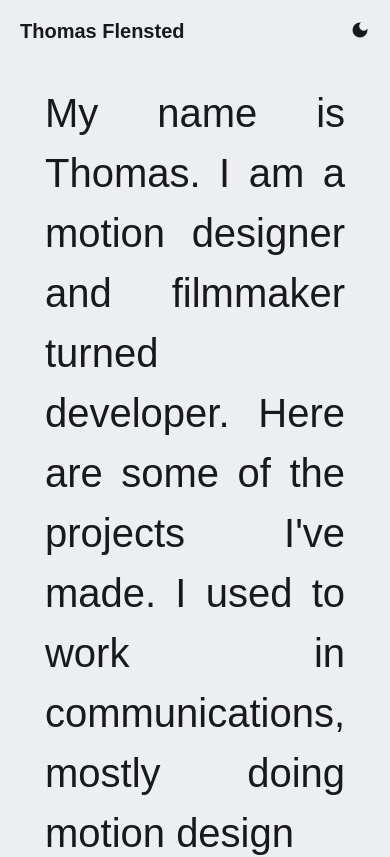
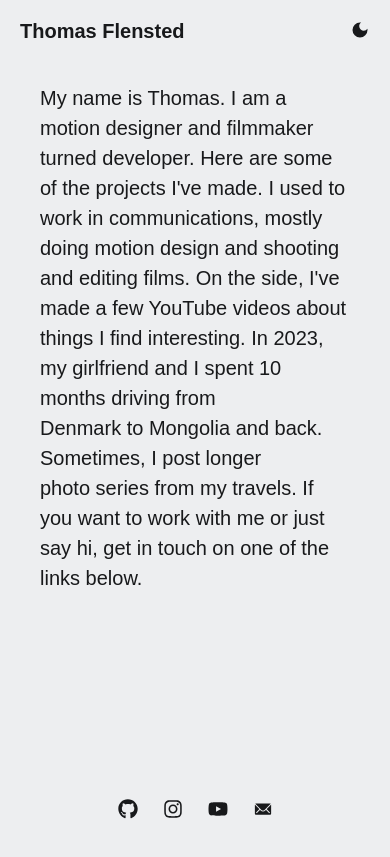
Before and after one commit to thomasflensted/personal-website, a React (Vite) app: page / in a window 390 px wide. Shown: the top 857 px of the page. Built offline with nearby package versions, Linux system fonts and the light colour scheme; a web font is replaced by a local one.

Commit message:
updated design for mobile

```diff
--- a/src/index.css
+++ b/src/index.css
@@ -189,3 +189,28 @@ a {
   transform: scaleX(1);
   transform-origin: bottom left;
 }
+
+@media (max-width: 1000px) {
+  .content-text {
+    font-size: 3rem;
+    line-height: 5rem;
+    text-align: left;
+  }
+
+  main {
+    padding: 2rem 4rem;
+  }
+}
+
+
+@media (max-width: 600px) {
+  .content-text {
+    font-size: 2rem;
+    line-height: 3rem;
+    text-align: left;
+  }
+
+  main {
+    padding: 2rem 4rem;
+  }
+}
```
Also changed, not shown: 1 other file (tests, documents, lock files or other folders).
